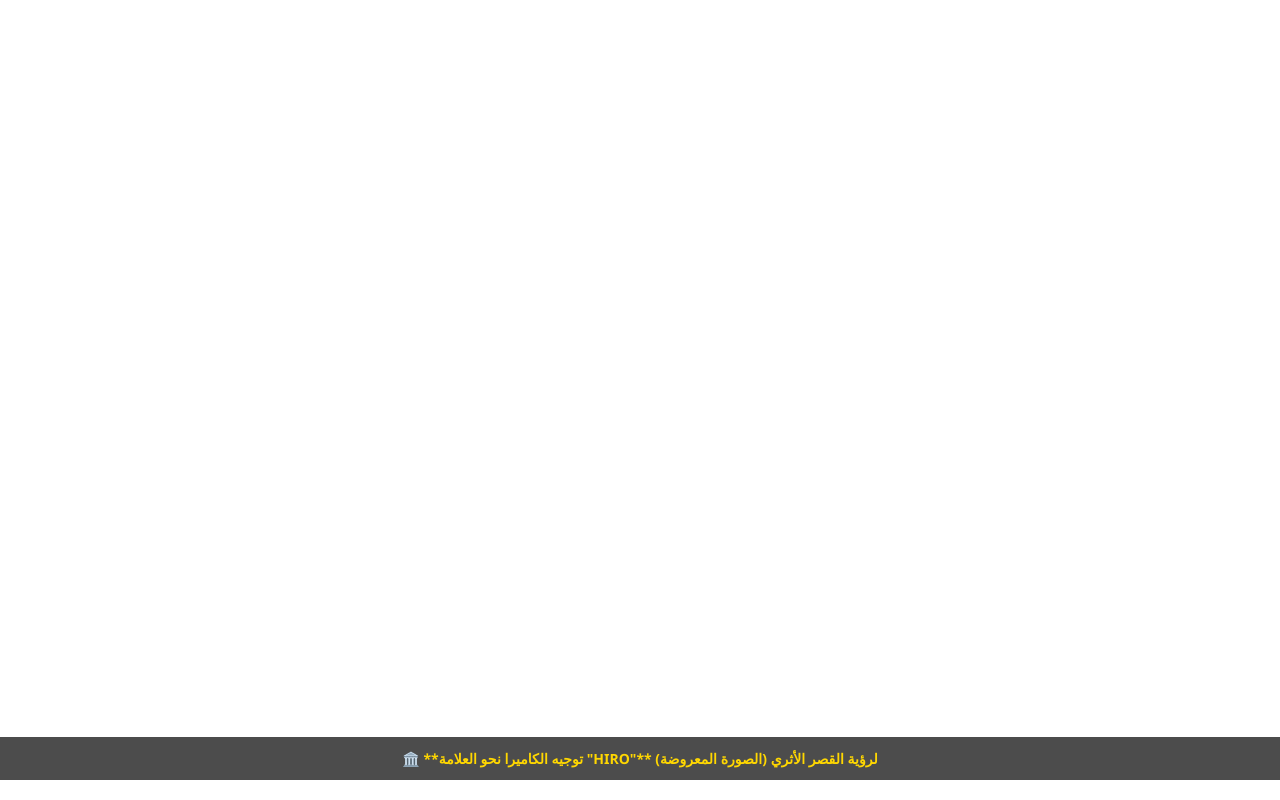
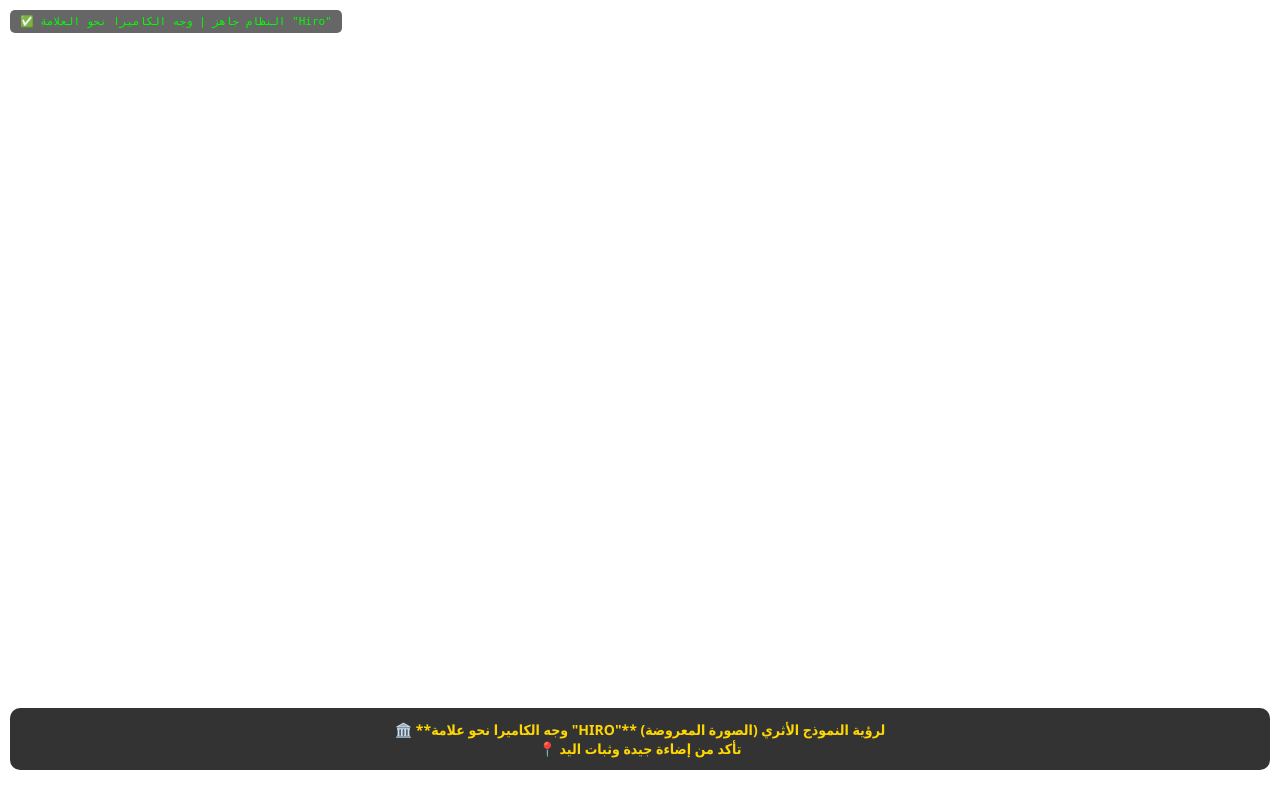
Before and after one commit to birowaad/mawari, a Flask app: page /qasr in a window 1280 px wide. Run offline with Flask 3, Linux system fonts and the light colour scheme; some libraries are stand-ins or nearby versions.

Commit message:
Update qasr.html

```diff
--- a/Mawarii/app/templates/qasr.html
+++ b/Mawarii/app/templates/qasr.html
@@ -1,77 +1,78 @@
-<!DOCTYPE html>
+<!DOCTYPE html your-server="needed">
 <html lang="ar">
 <head>
     <meta charset="UTF-8">
     <meta name="viewport" content="width=device-width, initial-scale=1.0, user-scalable=no">
-    <title>AR - قصر أثري | تجربة مباشرة</title>
+    <title>AR - تجربة قصر أثري | نظام عملي</title>
     <style>
-        body { margin: 0; overflow: hidden; font-family: 'Cairo', 'Segoe UI', sans-serif; }
+        body { margin: 0; overflow: hidden; font-family: 'Segoe UI', Tahoma, Geneva, Verdana, sans-serif; }
         .info {
             position: absolute;
             bottom: 20px;
             left: 0;
             right: 0;
             text-align: center;
-            background: rgba(0,0,0,0.7);
+            background: rgba(0,0,0,0.8);
             color: #FFD700;
             padding: 12px;
             font-size: 14px;
             pointer-events: none;
             z-index: 10;
-            backdrop-filter: blur(8px);
+            backdrop-filter: blur(5px);
             font-weight: bold;
+            border-radius: 10px;
+            margin: 10px;
         }
-        .error-msg {
+        .status {
             position: absolute;
-            top: 50%;
-            left: 50%;
-            transform: translate(-50%, -50%);
-            background: rgba(255,0,0,0.8);
-            color: white;
-            padding: 20px;
-            border-radius: 12px;
-            text-align: center;
-            z-index: 20;
-            display: none;
-            width: 80%;
+            top: 10px;
+            left: 10px;
+            background: rgba(0,0,0,0.6);
+            color: #0f0;
+            padding: 5px 10px;
+            font-size: 11px;
+            border-radius: 5px;
+            font-family: monospace;
+            z-index: 10;
+        }
+        @keyframes pulse {
+            0% { opacity: 0.6; }
+            100% { opacity: 1; }
         }
     </style>
 </head>
 <body>
 
+    <div class="status" id="statusMsg">🔄 جاري تحميل النظام...</div>
     <div class="info">
-        🏛️ **توجيه الكاميرا نحو العلامة "HIRO"** (الصورة المعروضة) لرؤية القصر الأثري
-    </div>
-    <div id="errorMsg" class="error-msg">
-        ⚠️ لم يتم التعرف على العلامة. تأكد من:<br>
-        - إضاءة جيدة<br>
-        - العلامة واضحة وثابتة<br>
-        - منحت المتصفح إذن الوصول للكاميرا
+        🏛️ **وجه الكاميرا نحو علامة "HIRO"** (الصورة المعروضة) لرؤية النموذج الأثري<br>
+        📍 تأكد من إضاءة جيدة وثبات اليد
     </div>
 
+    <!-- مشهد AR الرئيسي -->
     <a-scene
         embedded
-        arjs="sourceType: webcam; debugUIEnabled: true; trackingMethod: best;"
+        arjs="sourceType: webcam; debugUIEnabled: false; trackingMethod: best;"
         vr-mode-ui="enabled: false"
         renderer="logarithmicDepthBuffer: true">
 
         <!-- علامة HIRO المدمجة -->
-        <a-marker preset="hiro" id="hiroMarker">
+        <a-marker preset="hiro" id="arMarker">
 
-            <!-- نموذج أثري بديل (قلعة/قصر) - رابط مضمون -->
+            <!-- نموذج أثري (قصر/معبد) - رابط مضمون من نموذج افتراضي -->
             <a-entity
-                gltf-model="https://threejs.org/examples/models/gltf/FlightHelmet/glTF/FlightHelmet.gltf"
-                scale="0.5 0.5 0.5"
+                gltf-model="https://raw.githubusercontent.com/mrdoob/three.js/dev/examples/models/gltf/FlightHelmet/glTF/FlightHelmet.gltf"
+                scale="0.3 0.3 0.3"
                 position="0 0 0"
                 rotation="0 90 0">
             </a-entity>
 
-            <!-- نص يظهر فوق المجسم -->
-            <a-text value="🏛️ قصر الفريد - العلا" color="#FFD700" align="center" position="0 1.5 0" scale="0.5 0.5 0.5"></a-text>
+            <!-- نص توضيحي فوق النموذج -->
+            <a-text value="🏛️ قصر أثري - العلا" color="#FFD700" align="center" position="0 1.2 0" scale="0.8 0.8 0.8"></a-text>
 
         </a-marker>
 
-        <!-- كاميرا ثابتة -->
+        <!-- كاميرا المشهد -->
         <a-entity camera></a-entity>
     </a-scene>
 
@@ -79,27 +80,39 @@
     <script src="https://raw.githack.com/AR-js-org/AR.js/master/aframe/build/aframe-ar.js"></script>
 
     <script>
-        // التحقق من أخطاء التحميل
+        // مراقبة حالة النظام
+        const statusDiv = document.getElementById('statusMsg');
+
+        // رسالة عند تحميل الصفحة
         window.addEventListener('load', function() {
-            console.log('✅ نظام AR جاهز. وجه الكاميرا نحو علامة Hiro');
-
-            // إخفاء رسالة الخطأ بعد 5 ثواني
-            setTimeout(() => {
-                const errorDiv = document.getElementById('errorMsg');
-                if (errorDiv) errorDiv.style.display = 'none';
-            }, 5000);
+            statusDiv.innerHTML = '✅ النظام جاهز | وجه الكاميرا نحو العلامة "Hiro"';
+            statusDiv.style.color = '#0f0';
+            console.log('✅ AR system loaded successfully!');
         });
 
-        // مراقبة وجود العلامة
-        const marker = document.getElementById('hiroMarker');
+        // مراقبة العثور على العلامة
+        const marker = document.getElementById('arMarker');
         if (marker) {
             marker.addEventListener('markerFound', () => {
-                console.log('🎯 تم العثور على العلامة!');
+                statusDiv.innerHTML = '🎯 تم العثور على العلامة! النموذج معروض';
+                statusDiv.style.color = '#FFD700';
+                console.log('🎯 HIRO marker found!');
             });
+
             marker.addEventListener('markerLost', () => {
-                console.log('👋 فقدت العلامة');
+                statusDiv.innerHTML = '🔍 تم فقد العلامة. وجه الكاميرا نحو العلامة مرة أخرى';
+                statusDiv.style.color = '#ffaa00';
+                console.log('👋 HIRO marker lost');
             });
         }
+
+        // في حالة حدوث خطأ في تحميل النموذج
+        window.addEventListener('error', (e) => {
+            if (e.message && e.message.includes('gltf')) {
+                statusDiv.innerHTML = '⚠️ خطأ في تحميل النموذج. تأكد من الاتصال بالإنترنت';
+                statusDiv.style.color = '#ff0000';
+            }
+        });
     </script>
 </body>
 </html>
```
